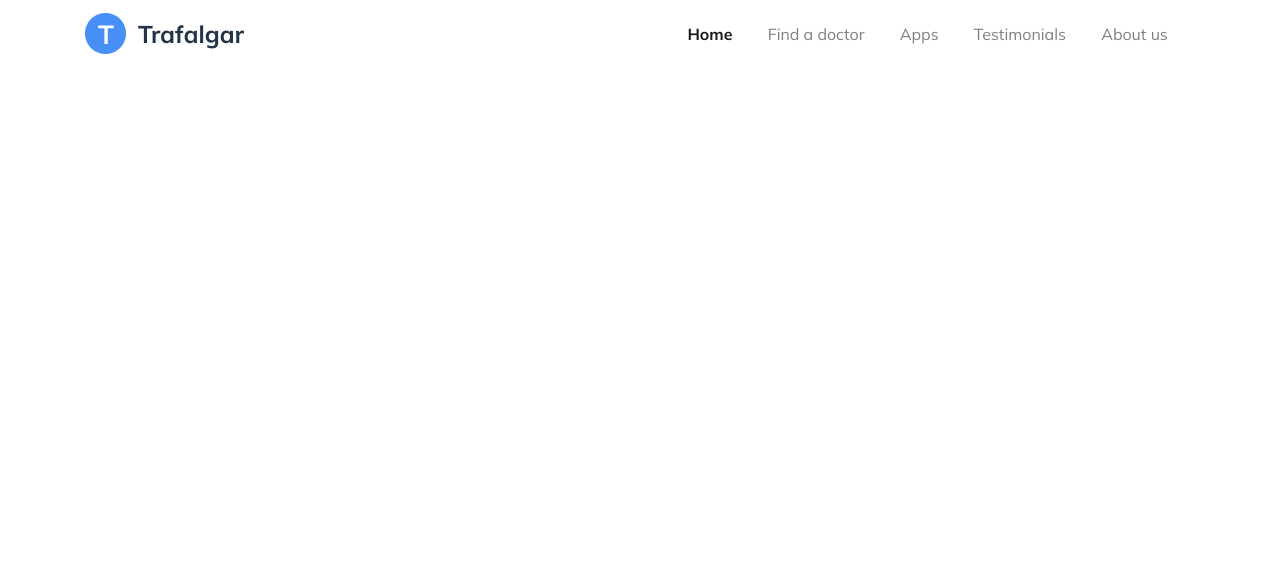
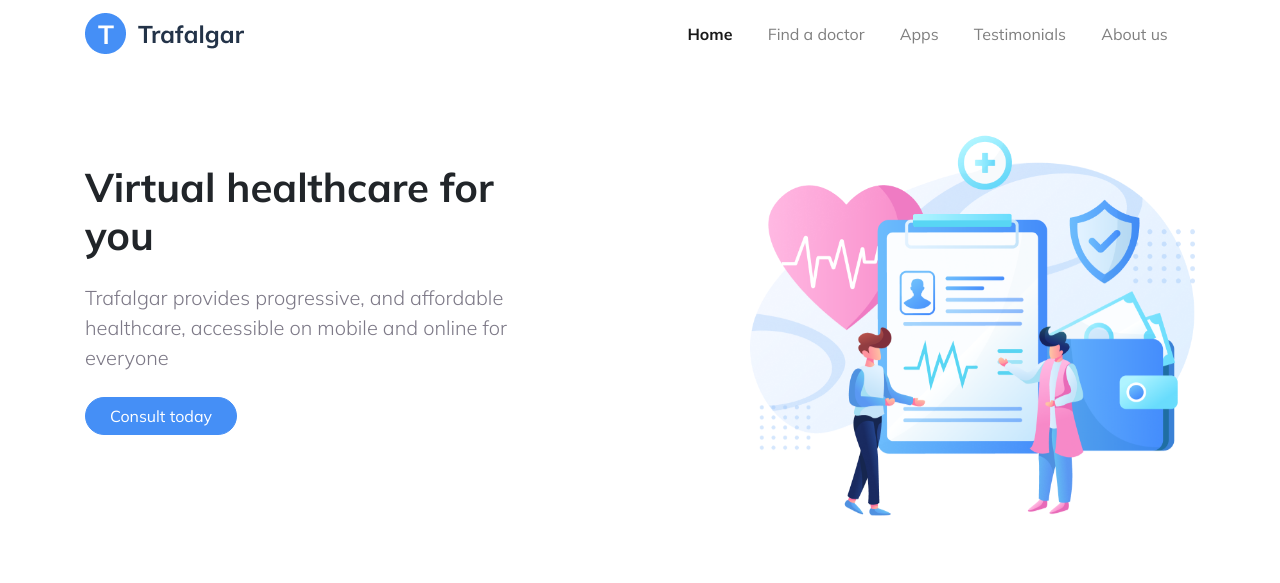
Before and after one commit to birunidev/health-landing-page, a website: page index.html in a window 1280 px wide. Drawn offline with Linux system fonts and the light colour scheme.

Commit message:
add jumbotron

```diff
--- a/index.html
+++ b/index.html
@@ -52,6 +52,32 @@
     </nav>
     <!-- Navbar ends -->
 
+    <!-- Jumbotron -->
+    <div class="jumbotron bg-white">
+      <div class="container">
+        <div class="row justify-content-between align-items-center">
+          <div class="col-md-6 col-lg-5 text-center text-md-left mb-5">
+            <h1 class="h1 font-weight-bold">Virtual healthcare for you</h1>
+            <p class="lead text-secondary my-4">
+              Trafalgar provides progressive, and affordable healthcare,
+              accessible on mobile and online for everyone
+            </p>
+
+            <a class="btn btn-primary rounded-pill px-4" href="#" role="button"
+              >Consult today</a
+            >
+          </div>
+          <div class="col-md-6 col-lg-5">
+            <div class="jumbotron__img">
+              <img src="./assets/hero-img.png" class="img-fluid" alt="" />
+            </div>
+          </div>
+        </div>
+      </div>
+    </div>
+
+    <!-- Jumbotron ends -->
+
     <!-- Javascript Tags -->
     <script src="./js/jquery-3.5.1.min.js"></script>
     <script src="./js/bootstrap.min.js"></script>
```
